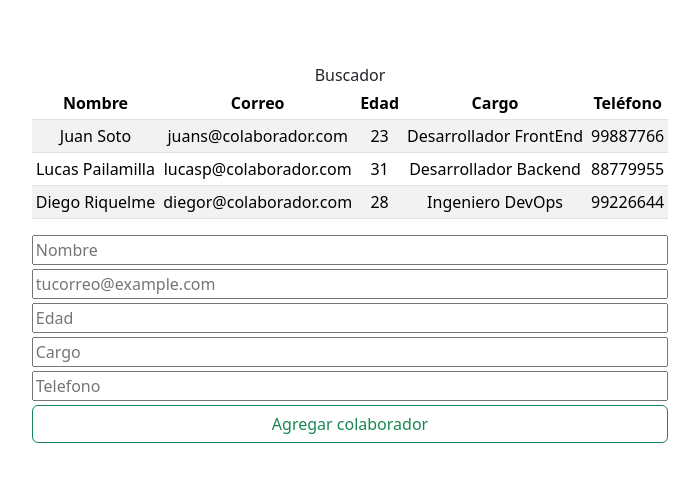
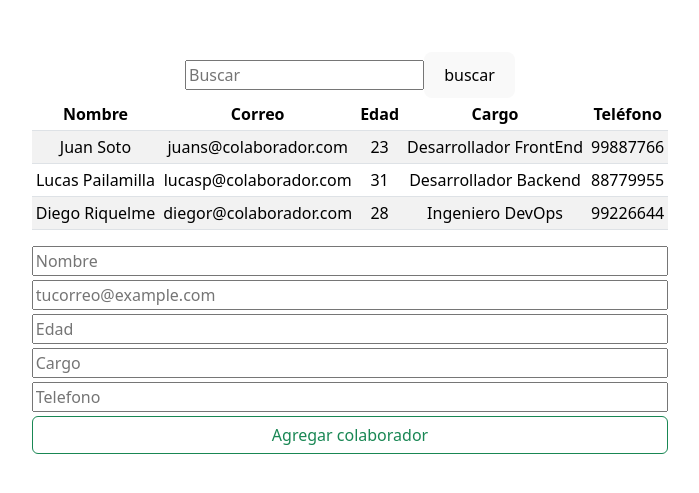
Before and after one commit to hector-garcia-27/render-automatic-cmponents, a React (Vite) app in the folder react 3/: page / in a window 1280 px wide. Shown: the part 147-640 px from the top of the page, without its empty margins (290-989 px from the left). Built offline with nearby package versions, Linux system fonts and the light colour scheme.

Commit message:
Requerimiento 6

```diff
--- a/react 3/src/App.jsx
+++ b/react 3/src/App.jsx
@@ -9,14 +9,15 @@ import 'bootstrap/dist/css/bootstrap.min.css'
 
 function App() {
   const [lista, setLista] = useState(baseColaboradores)
+  const [mantenerLista, setMantenerLista] = useState(lista)
   const [error, setError] = useState("")
   const [succes, setSucces] = useState("")
   return (
     <>
-      <Buscador/>
+      <Buscador setLista={setLista} lista={lista} mantenerLista={mantenerLista}/>
       <Listado lista={lista}/>
       <AlertComponent error={error} succes={succes}/>
-      <Formulario setLista={setLista} lista={lista} setError={setError} setSucces={setSucces}/>
+      <Formulario setMantenerLista={setMantenerLista} setLista={setLista} lista={lista} setError={setError} setSucces={setSucces}/>
     </>
   )
 }
--- a/react 3/src/components/Buscador.jsx
+++ b/react 3/src/components/Buscador.jsx
@@ -1,9 +1,32 @@
 import React from 'react'
 
-const Buscador = () => {
-  return (
-    <div>Buscador</div>
-  )
+const Buscador = ({ lista, setLista, mantenerLista }) => {
+    function filtrarLista(list, vInput) {
+        const valorBuscado = list.filter((e) =>
+            e.nombre.toString().toLowerCase().includes(vInput.toString().toLowerCase()) ||
+            e.correo.toString().toLowerCase().includes(vInput.toString().toLowerCase()) ||
+            e.edad.toString().toLowerCase().includes(vInput.toString().toLowerCase()) ||
+            e.cargo.toString().toLowerCase().includes(vInput.toString().toLowerCase()) ||
+            e.telefono.toString().toLowerCase().includes(vInput.toString().toLowerCase())
+        )
+        return valorBuscado
+    }
+    function filtrarTabla(vinput) {
+        const copiadeLista = [...lista]
+        let listafiltrda = filtrarLista(copiadeLista, vinput)
+        if (vinput === "") {
+            return setLista(mantenerLista)
+        }
+        else {
+            return setLista(listafiltrda)
+        }
+    }
+    return (
+        <>
+            <input type="text" placeholder="Buscar" onChange={(e) => filtrarTabla(e.target.value)} />
+            <button >buscar</button>
+        </>
+    )
 }
 
 export default Buscador
--- a/react 3/src/components/Formulario.jsx
+++ b/react 3/src/components/Formulario.jsx
@@ -1,7 +1,7 @@
 import { useState } from 'react';
 import Button from 'react-bootstrap/Button';
 
-const Formulario = ({ lista, setLista, setError, setSucces }) => {
+const Formulario = ({ lista, setLista, setError, setSucces, setMantenerLista }) => {
   const [form, setForm] = useState({})
 
     const agregarColaborador = (evento) => {
@@ -13,6 +13,7 @@ const Formulario = ({ lista, setLista, setError, setSucces }) => {
         } else {
             const nuevaBase = [...lista, form];
             setLista(nuevaBase)
+            setMantenerLista(nuevaBase)
             setForm({ id: "", nombre: "", correo: "", edad: "", cargo: "", telefono: "" })
             setError("")
             setSucces("El Colaborador se ha agregado con exito")
```
